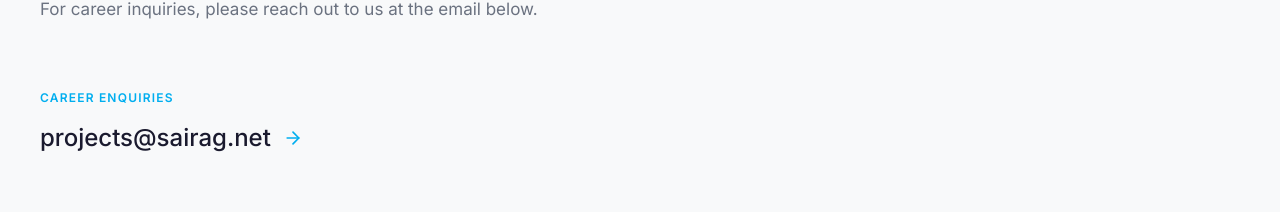
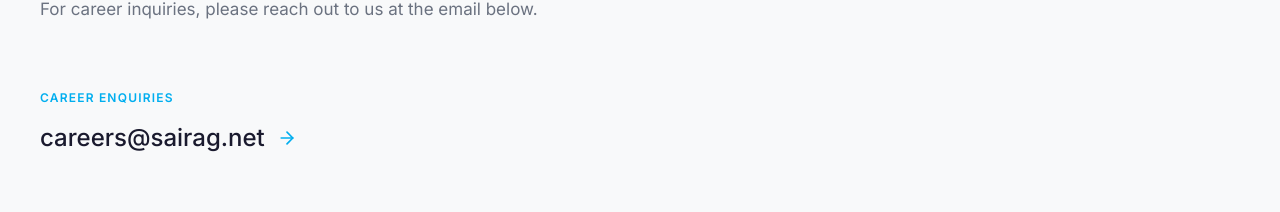
Before and after one commit to ASvulcan/SaiRagForm, a React (Vite) app: page / in a window 1280 px wide. Shown: the part 5639-5851 px from the top of the page. Built offline with nearby package versions, Linux system fonts and the light colour scheme.

Commit message:
chnaged eamil in carrer

```diff
--- a/src/components/sections/Career.jsx
+++ b/src/components/sections/Career.jsx
@@ -86,7 +86,7 @@ export function Career() {
             </span>
 
             <a
-              href="mailto:projects@sairag.net"
+              href="mailto:careers@sairag.net"
               className="group inline-flex items-center gap-3 text-lg md:text-2xl font-medium transition-colors"
               style={{ color: "var(--text)" }}
               onMouseEnter={(e) =>
@@ -96,7 +96,7 @@ export function Career() {
                 (e.target.style.color = "var(--text)")
               }
             >
-              projects@sairag.net
+              careers@sairag.net
 
               <ArrowRight
                 size={20}
```
Also changed, not shown: 1 other file (tests, documents, lock files or other folders).
